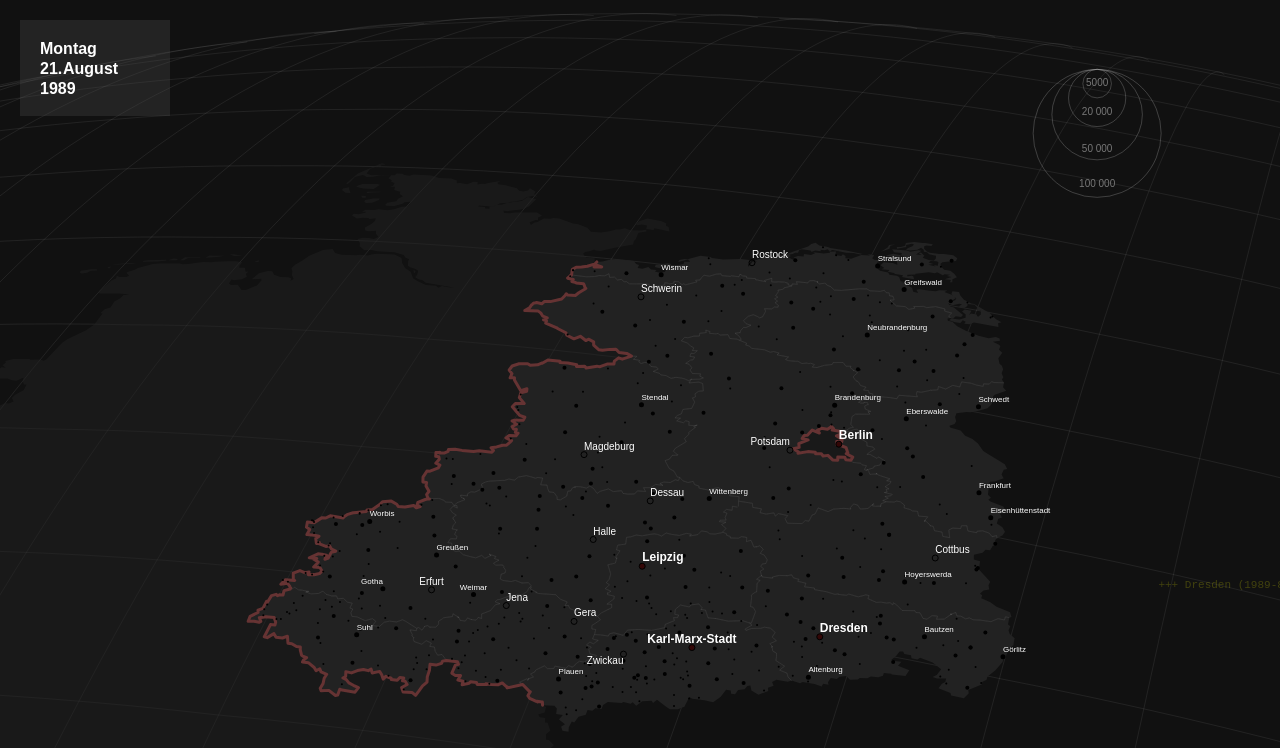
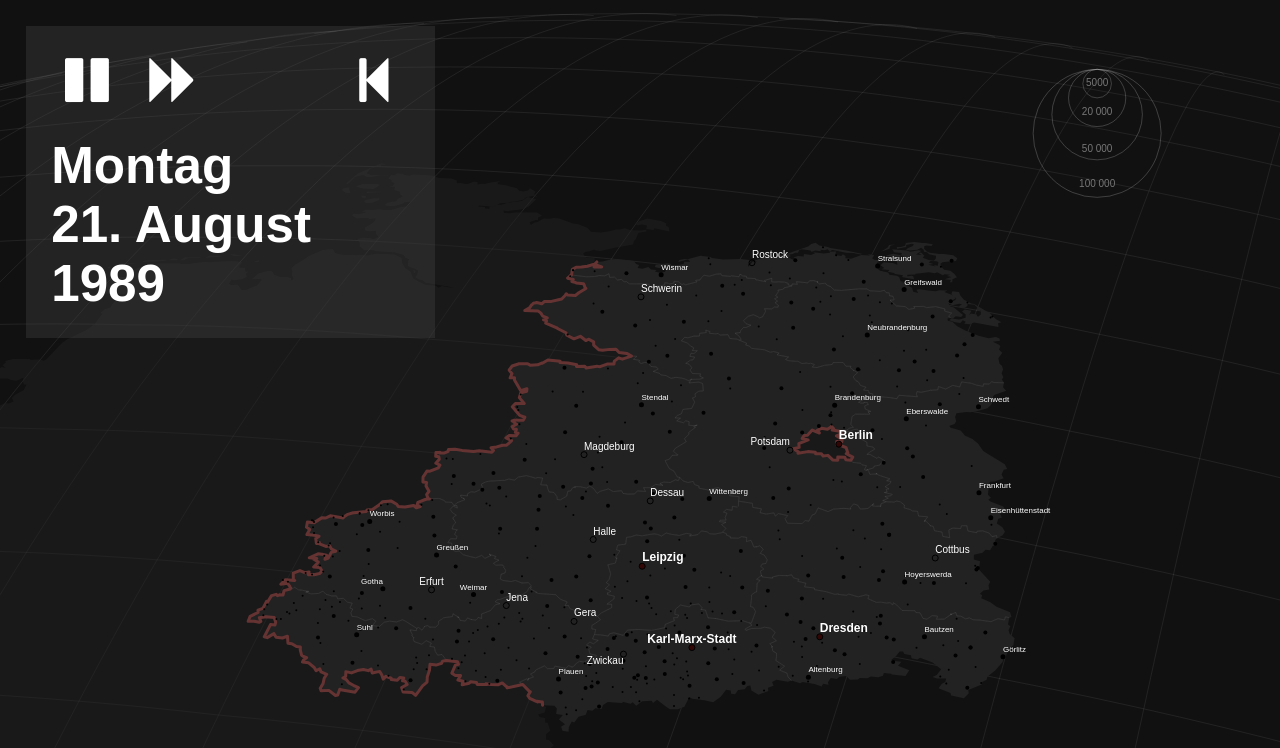
Before and after one commit to correctiv/wendedemos, a plain HTML site: page index.html in a window 1280 px wide. Shown: the top 748 px of the page. Drawn offline with Linux system fonts and the light colour scheme.

Commit message:
Add play/pause, rewind, fast fwd buttons

```diff
--- a/css/style.css
+++ b/css/style.css
@@ -1,3 +1,14 @@
+@font-face {
+  font-family: 'controls';
+  src: url('../font/controls.eot?6005235');
+  src: url('../font/controls.eot?6005235#iefix') format('embedded-opentype'),
+       url('../font/controls.woff?6005235') format('woff'),
+       url('../font/controls.ttf?6005235') format('truetype'),
+       url('../font/controls.svg?6005235#controls') format('svg');
+  font-weight: normal;
+  font-style: normal;
+}
+
 html, body {
     height: 100%;
     margin: 0;
@@ -25,19 +36,20 @@ html, body {
 
 #ui_currentdate {
     position: absolute;
-    width: 150px;
-    height: 96px;
-    top: 20px;
-    left: 20px;
+    width: 7em;
+    top: 0.5em;
+    left: 0.5em;
     background-color: hsla(0,0%,30%,0.3);
+    font-size: 4vw;
+    padding: 0.5em;
 }
 
-.legend text {
-    fill: white;
+.icon-to-start {
+  float: right;
 }
 
-.labeltext .pl300kplus {
- font-weight: 800;
+.controls {
+  padding-bottom: 0.5em;
 }
 
 circle.pl300kplus {
@@ -50,35 +62,23 @@ circle.pl100kto300k {
     stroke: black;
     stroke-width: 1px;
 }
-.date span {
-    position: absolute;
-    display:block;
+
+.controls span {
+  cursor: pointer;
 }
-.date span.dayofweek {
-    text-align:right;
-    display:inline;
-    padding-left:20px;
-     top: 20px;
 
+.controls span.active {
+  color: #773333;
+}
 
- }
-.date span.dayofmonth {
-    text-align: right;
-    display: inline;
-    padding-left: 20px;
-    top: 40px;
+.legend text {
+    fill: white;
 }
-.date span.month {
-    top: 40px;
-    text-align: left;
-    display: inline;
-    padding-left: 43px;
-    top: 40px;
+
+.labeltext .pl300kplus {
+ font-weight: 800;
 }
-.date span.year {
-    top: 60px;
-    left:20px;
-}
+
 
 .land {
     fill: #222;
@@ -179,3 +179,40 @@ circle.pl100kto300k {
     fill: #777;
     font: 10px sans-serif;
 }
+
+
+[class^="icon-"]:before, [class*=" icon-"]:before {
+  font-family: "controls";
+  font-style: normal;
+  font-weight: normal;
+  speak: none;
+
+  display: inline-block;
+  text-decoration: inherit;
+  width: 1em;
+  margin-right: .2em;
+  text-align: center;
+  /* opacity: .8; */
+
+  /* For safety - reset parent styles, that can break glyph codes*/
+  font-variant: normal;
+  text-transform: none;
+
+  /* fix buttons height, for twitter bootstrap */
+  line-height: 1em;
+
+  /* Animation center compensation - margins should be symmetric */
+  /* remove if not needed */
+  margin-left: .2em;
+
+  /* you can be more comfortable with increased icons size */
+  /* font-size: 120%; */
+
+  /* Uncomment for 3D effect */
+  /* text-shadow: 1px 1px 1px rgba(127, 127, 127, 0.3); */
+}
+
+.icon-play:before { content: '\e800'; } /* '' */
+.icon-pause:before { content: '\e801'; } /* '' */
+.icon-to-start:before { content: '\e802'; } /* '' */
+.icon-fast-fw:before { content: '\e803'; } /* '' */
--- a/index.html
+++ b/index.html
@@ -1,17 +1,35 @@
 <!DOCTYPE html>
 <head>
     <meta charset="utf-8">
+    <title>Wendedemos</title>
+    <meta name="viewport" content="width=device-width, initial-scale=1.0"/>
     <link rel="stylesheet" type="text/css" href="css/style.css">
 </head>
 <body>
-<div id="vis"></div>
+<div id="vis">
+  <div class="ui" id="ui_currentdate">
+    <div class="controls">
+      <span id="play-pause" class="icon-play"></span>
+      <span id="fast-fw" class="icon-fast-fw"></span>
+      <span id="rewind" class="icon-to-start"></span>
+    </div>
+    <div class="date">
+      <div class="dayofweek"></div>
+      <div>
+        <span class="dayofmonth"></span>
+        <span class="month"></span>
+      </div>
+      <span class="year"></span>
+    </div>
+  </div>
+</div>
 <script src="js/lib/d3.min.js" charset="utf-8"></script>
 <script src="js/lib/d3.geo.projection.v0.min.js" charset="utf-8"></script>
 <script src="js/lib/topojson.js" charset="utf-8"></script>
 <script src="js/vis.js" charset="utf-8"></script>
 <script>
   var vis = new Vis({
-      tickerEnabled: true
+      tickerEnabled: document.location.search.indexOf('ticker') !== -1
   });
   vis.init();
 </script>
--- a/js/vis.js
+++ b/js/vis.js
@@ -45,6 +45,8 @@
         this.options.forcedStartDate = this.options.forcedStartDate || false;  // override start date
         this.options.forcedEndDate = this.options.forcedEndDate || false;  // override start date
         this.options.tickerEnabled = this.options.tickerEnabled || false;  // override start date
+        this.options.defaultDaysPerSecond = this.options.defaultDaysPerSecond || 2;
+        this.options.fastFwdFactor = this.options.fastFwdFactor || 4;
         this.options.daysPerSecond = this.options.daysPerSecond || 2;
         this.options.trailFallOff = this.options.trailFallOff || 0.05;
         this.options.noAgentExceptions = this.options.noAgentExceptions === undefined ? false : this.options.noAgentExceptions;
@@ -100,6 +102,7 @@
     Vis.prototype.init = function(){
         this.width = this.target.elem.offsetWidth;
         this.height = this.target.elem.offsetHeight;
+        this.playing = false;
 
         this.dim = Math.min(this.width, this.height);
         var smallFloat = 1.0e-6;
@@ -273,15 +276,15 @@
             .projection(projection);
         var container = d3.select("#" + this.options.containerId);
         this.ui = {};
-        this.ui.datebox = container.append("div")
-            .attr("class","ui")
-            .attr("id","ui_currentdate");
-
-        this.ui.datetext = this.ui.datebox.append("p").classed("date",true);
-        this.ui.datetext.dayOfWeek = this.ui.datetext.append("span").classed("dayofweek",true);
-        this.ui.datetext.day = this.ui.datetext.append("span").classed("dayofmonth",true);
-        this.ui.datetext.month = this.ui.datetext.append("span").classed("month",true);
-        this.ui.datetext.year = this.ui.datetext.append("span").classed("year",true);
+        this.ui.play = container.select('#play-pause');
+        this.ui.fast_fwd = container.select('#fast-fw');
+        this.ui.rewind = container.select('#rewind');
+        this.ui.datebox = container.select("#ui_currentdate");
+        this.ui.datetext = container.select('.date');
+        this.ui.datetext.dayOfWeek = container.select('.dayofweek');
+        this.ui.datetext.day = container.select('.dayofmonth');
+        this.ui.datetext.month = container.select('.month');
+        this.ui.datetext.year = container.select('.year');
 
         this.svg = container.append("svg")
             .attr({
@@ -303,7 +306,7 @@
         // some inline svg styling happening here
         // breaks in chrome fullscreen
         var grid = this.svg.append("g")
-            .classed("graticule",true);
+            .classed("graticule", true);
         grid.append("path")
             .datum(graticule)
             .attr("class", "blur")
@@ -389,6 +392,46 @@
         });
     };
 
+    Vis.prototype.setupControls = function() {
+        var self = this;
+        var rewind = function() {
+            self.currentDate = new Date(self.currentInterval.dates[0]);
+            self.updateUI();
+        };
+        var playPause = function() {
+            if (self.playing) {
+                self.pause();
+            } else {
+                self.play();
+            }
+            self.playing = !self.playing;
+        };
+        var fastForward = function() {
+            if (self.options.daysPerSecond === self.options.defaultDaysPerSecond) {
+                self.options.daysPerSecond = self.options.defaultDaysPerSecond * self.options.fastFwdFactor;
+                self.ui.fast_fwd.classed('active', true);
+            } else {
+                self.options.daysPerSecond = self.options.defaultDaysPerSecond;
+                self.ui.fast_fwd.classed('active', false);
+            }
+            self.play();
+        };
+        this.ui.rewind.on('click', rewind);
+        this.ui.rewind.on('touch', rewind);
+        this.ui.play.on('click', playPause);
+        this.ui.play.on('touch', playPause);
+        this.ui.fast_fwd.on('click', fastForward);
+        this.ui.fast_fwd.on('touch', fastForward);
+    };
+
+    Vis.prototype.updateUI = function() {
+        var strObj = dateToLocale(this.currentDate, this.options.locale);
+        this.ui.datetext.dayOfWeek.text(strObj.dayOfWeekString);
+        this.ui.datetext.day.text(strObj.dayOfMonth + ".");
+        this.ui.datetext.month.text(strObj.monthString);
+        this.ui.datetext.year.text(strObj.year);
+    };
+
     Vis.prototype.showInterval = function(arr) {
         var self = this;
         var i = 1;
@@ -410,12 +453,7 @@
                     self[d.fn]();
                 }
             });
-            // update UI
-            var strObj = dateToLocale(self.currentDate,self.options.locale);
-            self.ui.datetext.dayOfWeek.text(strObj.dayOfWeekString);
-            self.ui.datetext.day.text(strObj.dayOfMonth + ".");
-            self.ui.datetext.month.text(strObj.monthString);
-            self.ui.datetext.year.text(strObj.year);
+            self.updateUI();
             // trigger rendering
             if (self.groups.dateString[currentDateString]) {self.showDate(currentDateString);}
             // end interval;
@@ -427,7 +465,7 @@
                     if (self.debug) {console.log("new loop",interval[0]);}
                 } else {
                     if (self.debug) {console.log("exit interval loop based on date loop");}
-                    window.clearInterval(self.timer);
+                    self.pause();
                 }
             } else {
                 self.currentDate.setDate(self.currentDate.getDate() + 1);
@@ -438,6 +476,8 @@
             }
             i += 1;
         }, parseInt(1000 / self.options.daysPerSecond));
+        this.ui.play.classed('icon-play', false).classed('icon-pause', true);
+        this.playing = true;
     };
 
     Vis.prototype.renderEvents = function(d) {
@@ -482,9 +522,9 @@
         //console.log (arr.length, arr[0].dateString, arr[0].placename);
         arr.forEach(function(d) {
             // todo figure out timeout asynchronity
-             setTimeout(function() {
-            self.renderEvents(d);
-            }, Math.random() * 1000/self.options.daysPerSecond)
+            setTimeout(function() {
+                self.renderEvents(d);
+            }, Math.random() * 1000/self.options.daysPerSecond);
         });
     };
 
@@ -540,16 +580,23 @@
 
     Vis.prototype.halfSpeed = function() {
         this.options.daysPerSecond /= 2;
-        var tmp = [this.currentDate, this.currentInterval.dates[1]];
-        clearInterval(this.timer);
         console.log("increase speed",this.options.daysPerSecond);
-        this.showInterval(tmp);
+        this.play();
     };
     Vis.prototype.doubleSpeed = function() {
         this.options.daysPerSecond *= 2;
+        console.log("decrease speed",this.options.daysPerSecond);
+        this.play();
+    };
+
+    Vis.prototype.pause = function() {
+        window.clearInterval(this.timer);
+        this.ui.play.classed('icon-play', true).classed('icon-pause', false);
+    };
+
+    Vis.prototype.play = function() {
         var tmp = [this.currentDate, this.currentInterval.dates[1]];
-        clearInterval(this.timer);
-        console.log("decrease speed",this.options.daysPerSecond);
+        window.clearInterval(this.timer);
         this.showInterval(tmp);
     };
 
@@ -634,7 +681,7 @@
                         "totalRel": d3.sum(d, function (d) {
                             return d.ratio;
                         })
-                    }
+                    };
                 }
             });
             //console.log(this.groups.totalsByPlace[1]);
@@ -670,7 +717,9 @@
                     case (p < 300000) : s.class = "pl100kto300k";s.r = 3;s.size = 10;s.showLabel= true; break;
                     default :           s.class = "pl300kplus";s.r = 3;s.size = 12;s.showLabel= true; break;
                 }
-                if (n === "Zwickau") {s.yOffset = 10};
+                if (n === "Zwickau") {
+                    s.yOffset = 10;
+                }
 
                 dots.append("circle")
                     .attr("class", s.class)
@@ -678,7 +727,7 @@
                         cx: o[d].pCoords[0],
                         cy: o[d].pCoords[1],
                         r: s.r
-                    })
+                    });
                 if (s.showLabel) {
                     labels.append("text")
                         .attr({"class": s.class})
@@ -701,6 +750,7 @@
             if (this.debug) {
                 console.log(" -- start animation");
             }
+            this.setupControls();
             this.showInterval();
         }
     };
```
Also changed, not shown: font/controls.ttf (added), font/controls.woff (added), 2 other files.
